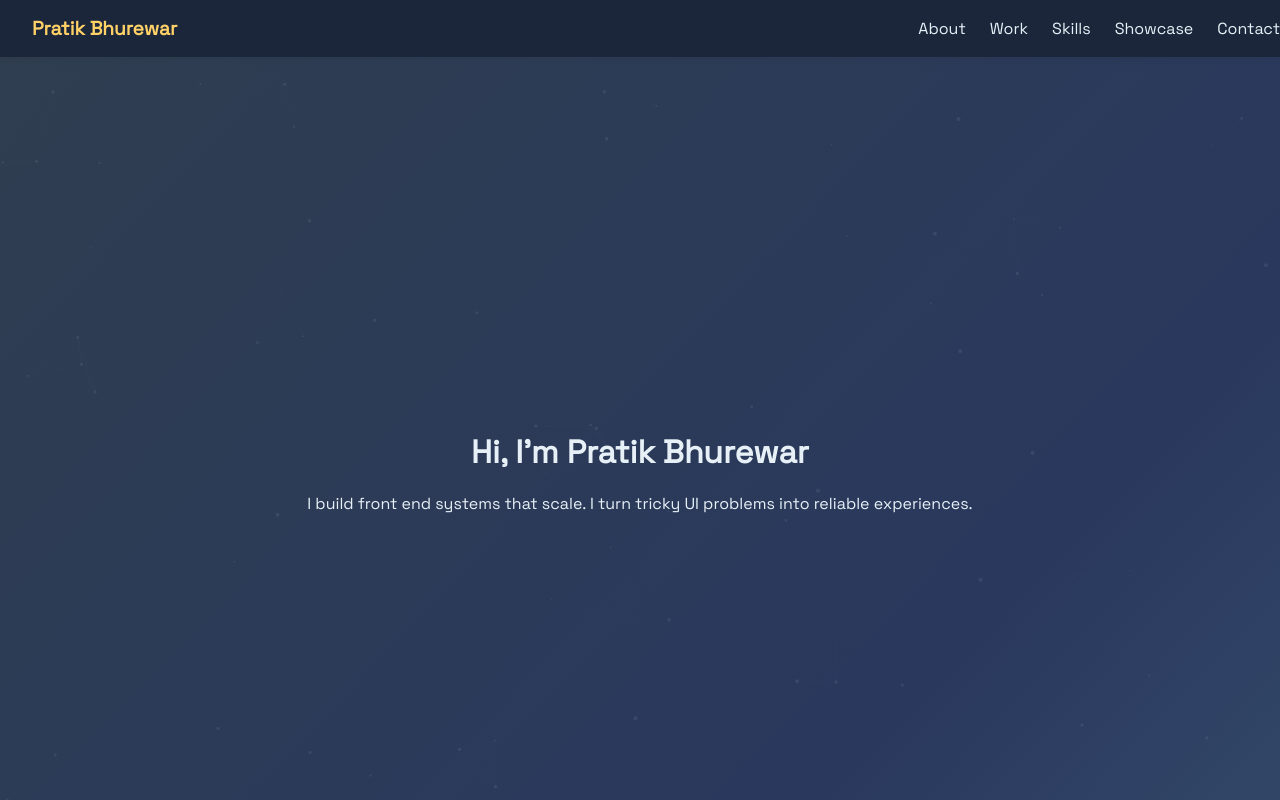
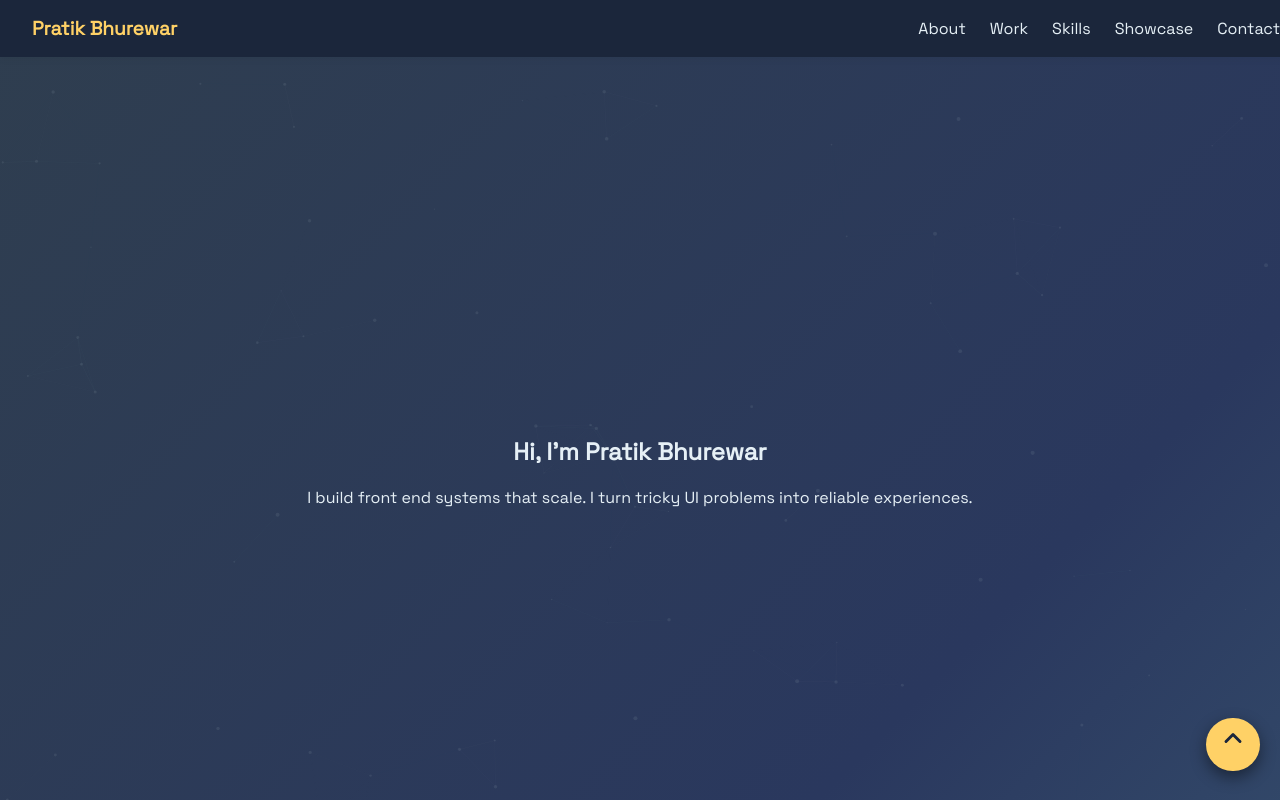
Before and after one commit to B-Pratik/portfolio, a React (Vite) app: page / in a window 1280 px wide. Shown: the top 800 px of the page. Built offline with nearby package versions, Linux system fonts and the light colour scheme.

Commit message:
Added quick navigation.

```diff
--- a/index.html
+++ b/index.html
@@ -2,10 +2,7 @@
 <html lang="en">
   <head>
     <meta charset="UTF-8" />
-    <meta
-      name="viewport"
-      content="width=device-width, initial-scale=1, viewport-fit=cover"
-    />
+<meta name="viewport" content="width=device-width, initial-scale=1.0">
 
     <title>Pratik Bhurewar • Frontend Developer</title>
 
--- a/package.json
+++ b/package.json
@@ -4,7 +4,7 @@
   "version": "0.0.0",
   "type": "module",
   "scripts": {
-    "dev": "vite",
+    "dev": "vite --host",
     "build": "vite build",
     "lint": "eslint .",
     "preview": "vite preview"
@@ -12,6 +12,7 @@
   "dependencies": {
     "@fontsource/space-grotesk": "^5.2.8",
     "framer-motion": "^12.23.12",
+    "lucide-react": "^0.542.0",
     "motion": "^12.23.12",
     "react": "^19.1.0",
     "react-dom": "^19.1.0"
--- a/src/App.jsx
+++ b/src/App.jsx
@@ -1,12 +1,13 @@
 import { useEffect } from "react";
-import { motion } from "motion/react"
+import { motion } from "motion/react";
 import Hero from "./components/Hero";
 import About from "./components/About";
 import WorkHighlights from "./components/WorkHighlights";
 import Skills from "./components/Skills";
 import Projects from "./components/Projects";
 import Contact from "./components/Contact";
-import Navbar from './components/Navbar'
+import Navbar from "./components/Navbar";
+import Navigator from "./components/Navigator";
 import "./styles/app.scss";
 
 function App() {
@@ -17,7 +18,7 @@ function App() {
 
   return (
     <div className="app">
-      <Navbar/>
+      <Navbar />
 
       <main>
         <Hero />
@@ -28,8 +29,12 @@ function App() {
         <Contact />
       </main>
 
+      <Navigator />
+
       <footer className="footer">
-        <p>© {new Date().getFullYear()} Pratik Bhurewar. All Rights Reserved.</p>
+        <p>
+          © {new Date().getFullYear()} Pratik Bhurewar. All Rights Reserved.
+        </p>
       </footer>
     </div>
   );
--- a/src/components/Hero/index.jsx
+++ b/src/components/Hero/index.jsx
@@ -1,21 +1,25 @@
 import React, { Suspense } from "react";
-import { motion } from "motion/react"
+import { motion } from "framer-motion"; // corrected import
 import styles from "./hero.module.scss";
 
 const Particles = React.lazy(() => import("../Particles"));
 
 export default function Hero() {
   return (
-    <header className={styles.hero} role="banner">
+    <section id="hero" className={styles.hero}>
       {/* gradient background */}
       <div className={styles.bg} aria-hidden="true" />
 
       {/* lazy particles - suspended while loading */}
-      <Suspense fallback={<div className={styles.particlesFallback} aria-hidden="true" />}>
+      <Suspense
+        fallback={
+          <div className={styles.particlesFallback} aria-hidden="true" />
+        }
+      >
         <Particles />
       </Suspense>
 
-      <div className={`${styles.container} container`}>
+      <div className={`${styles.container} container`} role="banner">
         <motion.h1
           className={styles.title}
           initial={{ opacity: 0, y: 18 }}
@@ -31,11 +35,10 @@ export default function Hero() {
           animate={{ opacity: 1 }}
           transition={{ delay: 0.15, duration: 0.6 }}
         >
-          I build front end systems that scale. I turn tricky UI problems into reliable experiences.
+          I build front end systems that scale. I turn tricky UI problems into
+          reliable experiences.
         </motion.p>
       </div>
-
-
-    </header>
+    </section>
   );
 }
--- /dev/null
+++ b/src/components/Navigator/index.jsx
@@ -0,0 +1,75 @@
+import { useState, useEffect } from "react";
+import { motion } from "framer-motion";
+import { ChevronDown, ChevronUp } from "lucide-react";
+import "./styles.scss";
+
+export default function ScrollNavigator() {
+  const [isAtBottom, setIsAtBottom] = useState(false);
+  const [sections, setSections] = useState([]);
+  const [currentIndex, setCurrentIndex] = useState(0);
+
+  useEffect(() => {
+    const sectionNodes = Array.from(document.querySelectorAll("section"));
+    setSections(sectionNodes);
+
+    const handleScroll = () => {
+      const scrollY = window.scrollY + window.innerHeight;
+      const pageHeight = document.body.scrollHeight;
+      setIsAtBottom(scrollY >= pageHeight - 50);
+
+      // detect active section
+      const headerOffset = document.querySelector("header")?.offsetHeight || 72; // dynamic height
+      let activeIndex = 0;
+
+      sectionNodes.forEach((sec, i) => {
+        const sectionTop = sec.offsetTop - headerOffset - 4;
+        if (window.scrollY >= sectionTop) {
+          activeIndex = i;
+        }
+      });
+
+      setCurrentIndex(activeIndex);
+    };
+
+    window.addEventListener("scroll", handleScroll);
+    handleScroll();
+    return () => window.removeEventListener("scroll", handleScroll);
+  }, []);
+
+  const handleClick = () => {
+    if (isAtBottom) {
+      window.scrollTo({ top: 0, behavior: "smooth" });
+      return;
+    }
+
+    if (sections.length > 0 && currentIndex < sections.length - 1) {
+      const headerOffset = document.querySelector("header")?.offsetHeight || 72;
+      const nextSection = sections[currentIndex + 1];
+      const targetPosition = nextSection.offsetTop - headerOffset;
+
+      window.scrollTo({ top: targetPosition, behavior: "smooth" });
+    }
+  };
+
+  return (
+    <motion.button
+      className="scrollNavigator"
+      onClick={handleClick}
+      initial={{ opacity: 0, y: 40 }}
+      animate={{ opacity: 1, y: 0 }}
+      transition={{ duration: 0.6, ease: "easeOut" }}
+      aria-label={isAtBottom ? "Scroll to top" : "Scroll to next section"}
+    >
+      <motion.div
+        animate={{ y: [0, -6, 0] }}
+        transition={{ duration: 1.8, ease: "easeInOut", repeat: Infinity }}
+      >
+        {isAtBottom ? (
+          <ChevronUp size={28} strokeWidth={2.5} />
+        ) : (
+          <ChevronDown size={28} strokeWidth={2.5} />
+        )}
+      </motion.div>
+    </motion.button>
+  );
+}
--- /dev/null
+++ b/src/components/Navigator/styles.scss
@@ -0,0 +1,48 @@
+@use "../../styles/variables" as *;
+
+.scrollNavigator {
+  position: fixed;
+  bottom: 1.8rem;
+  right: 20px;
+  background: $accent;
+  color: $header;
+  border: none;
+  border-radius: 50%;
+  padding: 0.8rem;
+  cursor: pointer;
+  z-index: 999;
+  display: flex;
+  align-items: center;
+  justify-content: center;
+
+  box-shadow: 0 6px 16px rgba(0, 0, 0, 0.45);
+  transition: background 250ms ease, transform 200ms ease;
+
+  &:hover {
+    background: $second-accent;
+    transform: translateX(-50%) scale(1.08); // maintain center on hover
+  }
+
+  svg {
+    display: block;
+    stroke: $header;
+  }
+
+  @media (max-width: 768px) {
+    bottom: 1rem;
+    padding: 0.6rem;
+
+    &:hover {
+      background: $accent;
+    }
+
+    &:active {
+      background: $second-accent;
+    }
+
+    svg {
+      width: 22px;
+      height: 22px;
+    }
+  }
+}
--- a/src/styles/app.scss
+++ b/src/styles/app.scss
@@ -1,5 +1,4 @@
 @use "./variables" as *;
-
 
 main {
   margin-top: 70px; // offset for fixed navbar
@@ -11,3 +10,10 @@ main {
   background: $header;
   font-size: 0.9rem;
 }
+
+.app {
+  width: 100vw;
+  margin: 0;
+  padding: 0;
+  overflow-x: hidden;
+}
```
Also changed, not shown: 1 other file (tests, documents, lock files or other folders).
